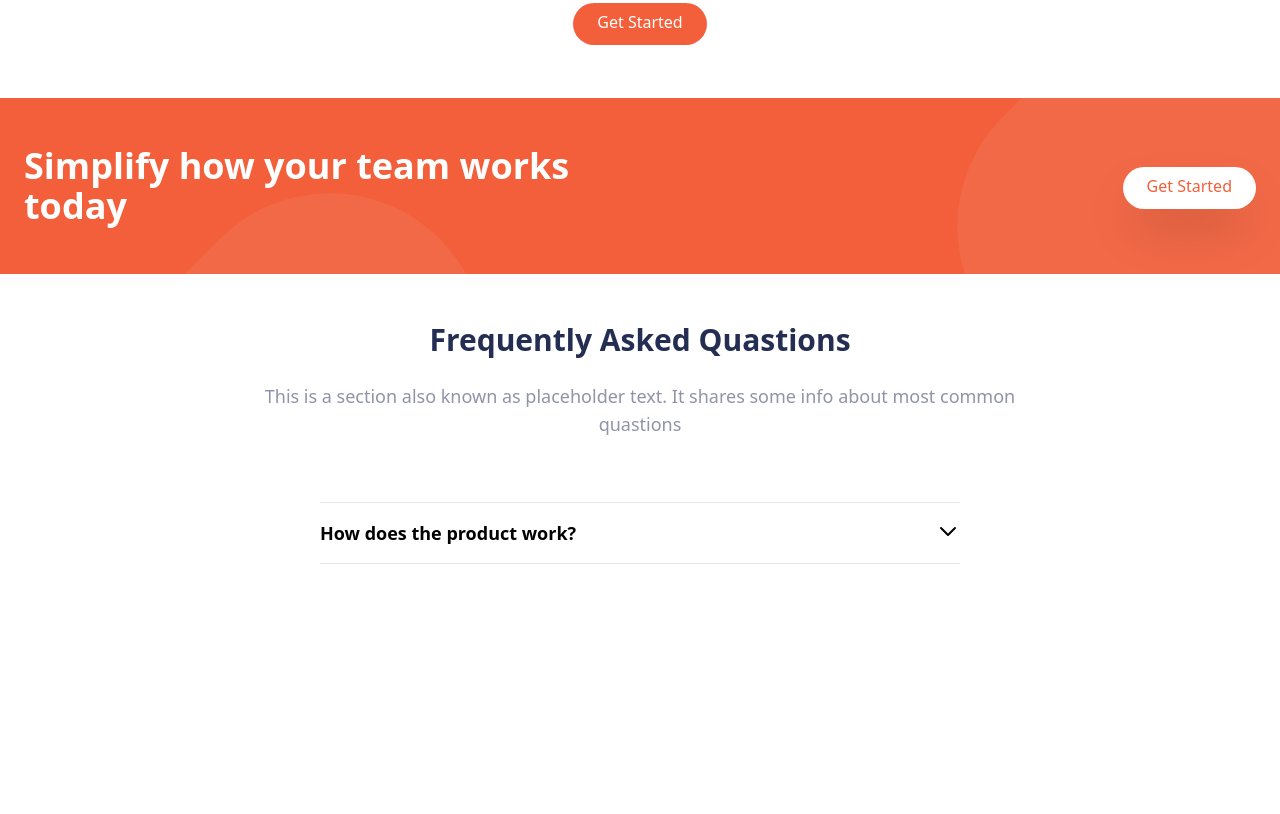
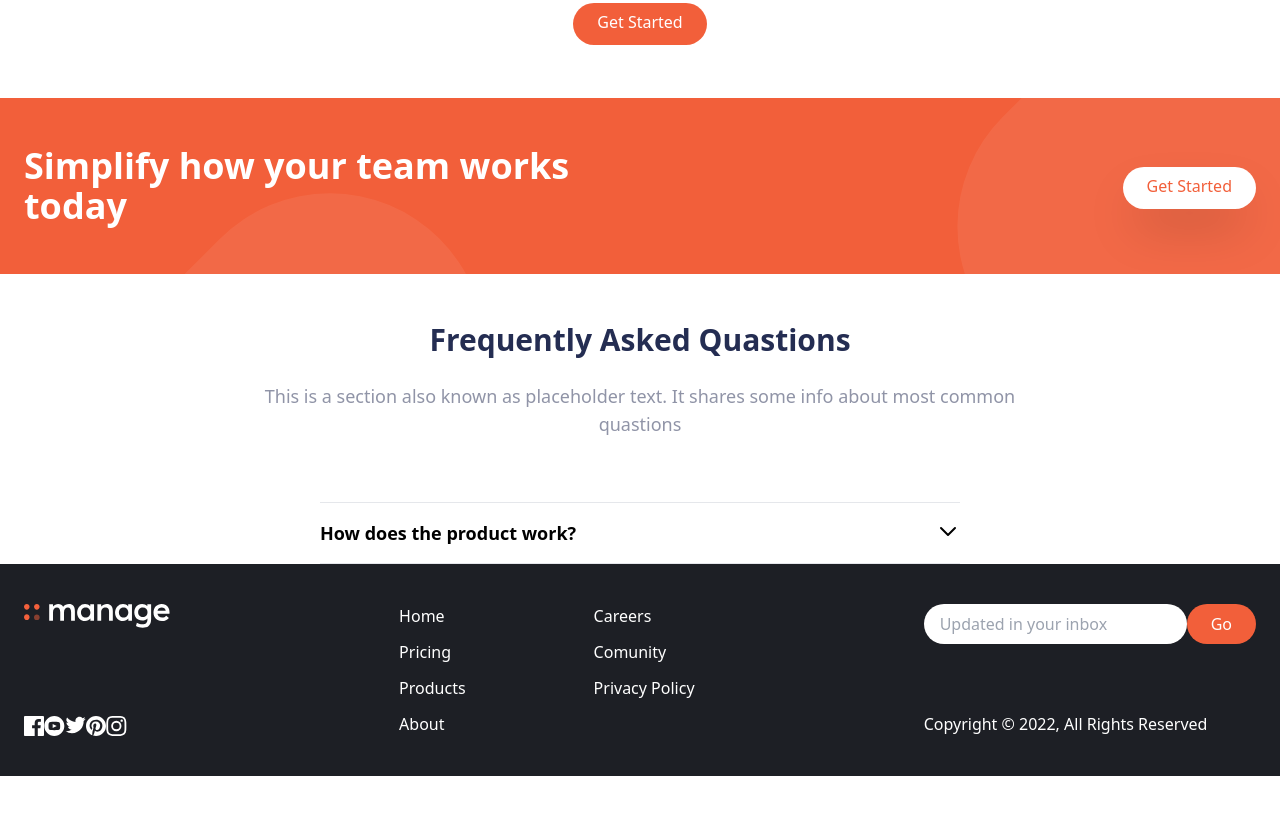
Before and after one commit to Igraharam/manageBoss, a website: page manage/src/index.html in a window 1280 px wide. Shown: the part 1671-2485 px from the top of the page. Before the commit the page ends 2283 px from the top, so only its background shows below. Drawn offline with Linux system fonts and the light colour scheme.

Commit message:
Второе обновление
добавил футер
сайт готов для использования

```diff
--- a/manage/src/index.html
+++ b/manage/src/index.html
@@ -340,10 +340,84 @@
 
 
 
+		<footer class="bg-veryDarkBlue ">
+			<!-- flex container  -->
+			<div
+				class="container flex flex-col-reverse md:flex-row justify-between px-6 py-10 mx-auto space-y-8 md:space-y-0">
+				<!-- Logo links container  -->
+				<div
+					class="flex flex-col-reverse items-center justify-between space-y-12 md:flex-col md:space-y-0 md:items-start">
+					<!-- copyright -->
+					<div class="mx-auto my-6 text-center text-white md:hidden">
+						Copyright &copy; 2023, All Rights Reserved
+					</div>
+					<!-- Logo  -->
+					<div class="">
+						<img src="img/logo-white.svg" class="h-8" />
+					</div>
+					<!-- Social links  -->
+					<div class="flex justify-center space-x-4">
+						<!-- Link fb  -->
+						<a href="#">
+							<img src="img/icon-facebook.svg" class="h-8" />
+						</a>
+						<!-- Link youtube  -->
+						<a href="#">
+							<img src="img/icon-youtube.svg" class="h-8" />
+						</a>
+						<!-- Link twit  -->
+						<a href="#">
+							<img src="img/icon-twitter.svg" class="h-8" />
+						</a>
+						<!-- Link pinterest  -->
+						<a href="#">
+							<img src="img/icon-pinterest.svg" class="h-8" />
+						</a>
+						<!-- Link insta  -->
+						<a href="#">
+							<img src="img/icon-instagram.svg" class="h-8" />
+						</a>
+					</div>
+				</div>
+
+				<!-- List container  -->
+				<div class="flex justify-around space-x-32">
+					<div class="flex flex-col space-y-3 text-white">
+						<a href="#" class="hover:text-brightRed">Home</a>
+						<a href="#" class="hover:text-brightRed">Pricing</a>
+						<a href="#" class="hover:text-brightRed">Products</a>
+						<a href="#" class="hover:text-brightRed">About</a>
+					</div>
+					<div class="flex flex-col space-y-3 text-white">
+						<a href="#" class="hover:text-brightRed">Careers</a>
+						<a href="#" class="hover:text-brightRed">Comunity</a>
+						<a href="#" class="hover:text-brightRed">Privacy Policy</a>
+					</div>
+				</div>
+				<!-- Input container  -->
+				<!-- Input Container -->
+				<div class="flex flex-col justify-between">
+					<form>
+						<div class="flex space-x-3">
+							<input type="text" class="flex-1 px-4 rounded-full focus:outline-none"
+								placeholder="Updated in your inbox" />
+							<button
+								class="px-6 py-2 text-white rounded-full bg-brightRed hover:bg-brightRedLight focus:outline-none">
+								Go
+							</button>
+						</div>
+					</form>
+					<div class="hidden text-white md:block">
+						Copyright &copy; 2022, All Rights Reserved
+					</div>
+				</div>
+			</div>
+		</footer>
+
 
 		<script src="script.js"></script>
 </body>
 
 </html>
 
-<!-- npx tailwindcss -i ./src/input.css -o ./dist/output.css --watch  -->
+<!-- npx tailwindcss -i ./src/input.css -o ./dist/output.css --watch -->
```
